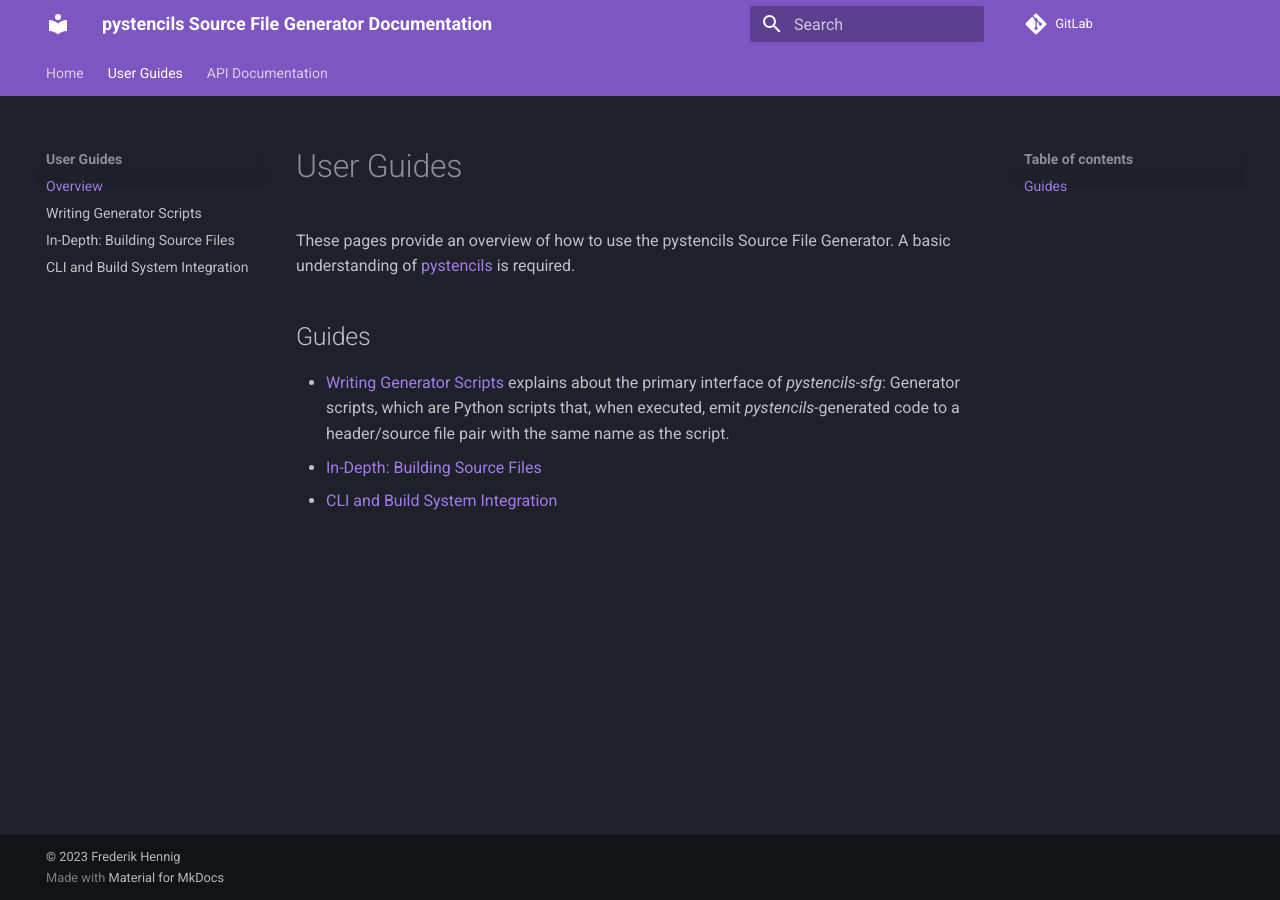
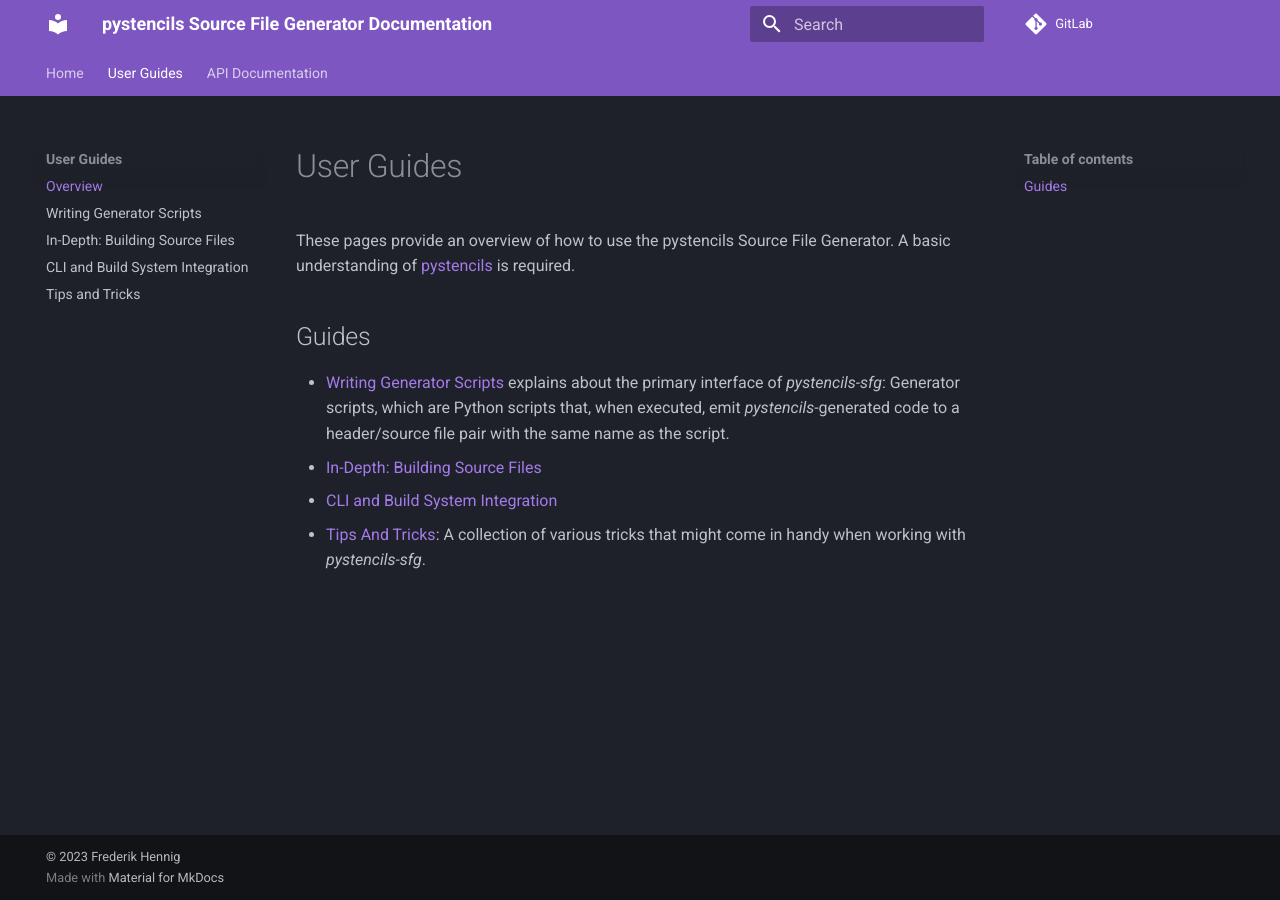
Before and after one commit to lssfau/pystencils-sfg, an MkDocs documentation site: the page built from docs/usage/index.md, in a window 1280 px wide. Built offline with MkDocs 1.6.1 and Material for MkDocs 9.7.7, drawn with Linux system fonts in a browser that asks for light colours.

Commit message:
add tips n tricks section to docs

```diff
--- a/docs/usage/index.md
+++ b/docs/usage/index.md
@@ -11,3 +11,4 @@ is required.
    file pair with the same name as the script.
  - [In-Depth: Building Source Files](building.md)
  - [CLI and Build System Integration](cli_and_build_system.md)
+ - [Tips And Tricks](tips_n_tricks.md): A collection of various tricks that might come in handy when working with *pystencils-sfg*.
--- a/mkdocs.yml
+++ b/mkdocs.yml
@@ -50,6 +50,7 @@ nav:
     - 'Writing Generator Scripts': usage/generator_scripts.md
     - 'In-Depth: Building Source Files': usage/building.md
     - 'CLI and Build System Integration': usage/cli_and_build_system.md
+    - 'Tips and Tricks': usage/tips_n_tricks.md
   - 'API Documentation':
     - 'Overview': api/index.md
     - 'Front End':
```
Also changed, not shown: docs/usage/tips_n_tricks.md (added, +14 -0 lines).
